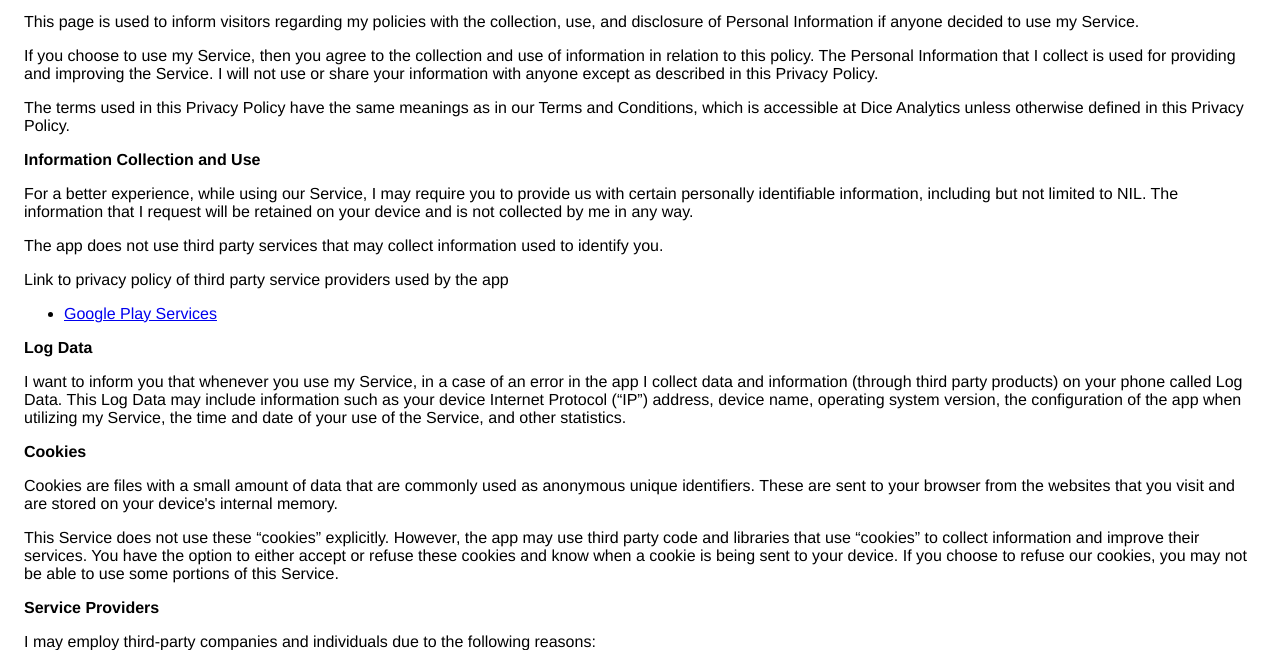
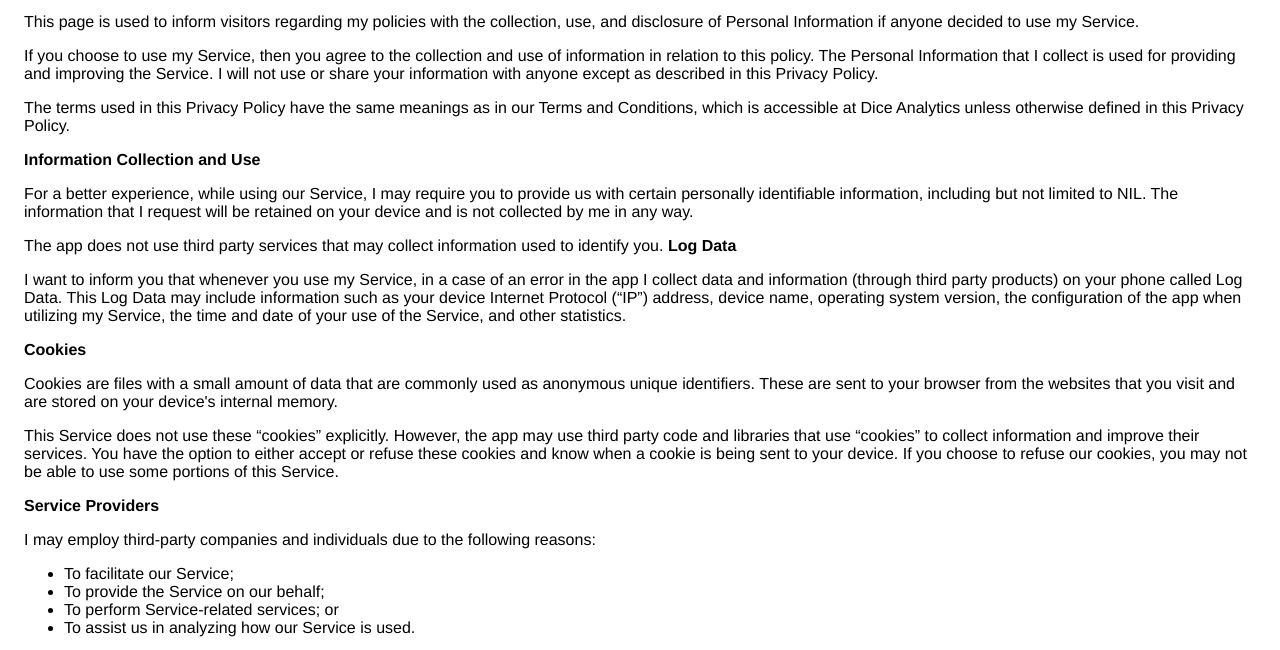
Before and after one commit to Gishaan28/Dice-Analytics-Privacy-Policy, a plain HTML site: page index.html in a window 1280 px wide. Shown: the part 113-763 px from the top of the page. Drawn offline with Linux system fonts and the light colour scheme.

Commit message:
Update index.html
Remove Google Play Services Text

```diff
--- a/index.html
+++ b/index.html
@@ -39,10 +39,7 @@
                   </p> <p>
                     The app does not use third party services that may collect
                     information used to identify you.
-                  </p> <div><p>
-                      Link to privacy policy of third party service providers
-                      used by the app
-                    </p> <ul><li><a href="https://www.google.com/policies/privacy/" target="_blank">Google Play Services</a></li><!----><!----><!----><!----><!----><!----><!----><!----><!----><!----></ul></div> <p><strong>Log Data</strong></p> <p>
+                  <strong>Log Data</strong></p> <p>
                     I want to inform you that whenever
                     you use my Service, in a case of an error in the
                     app I collect data and information (through third
```
